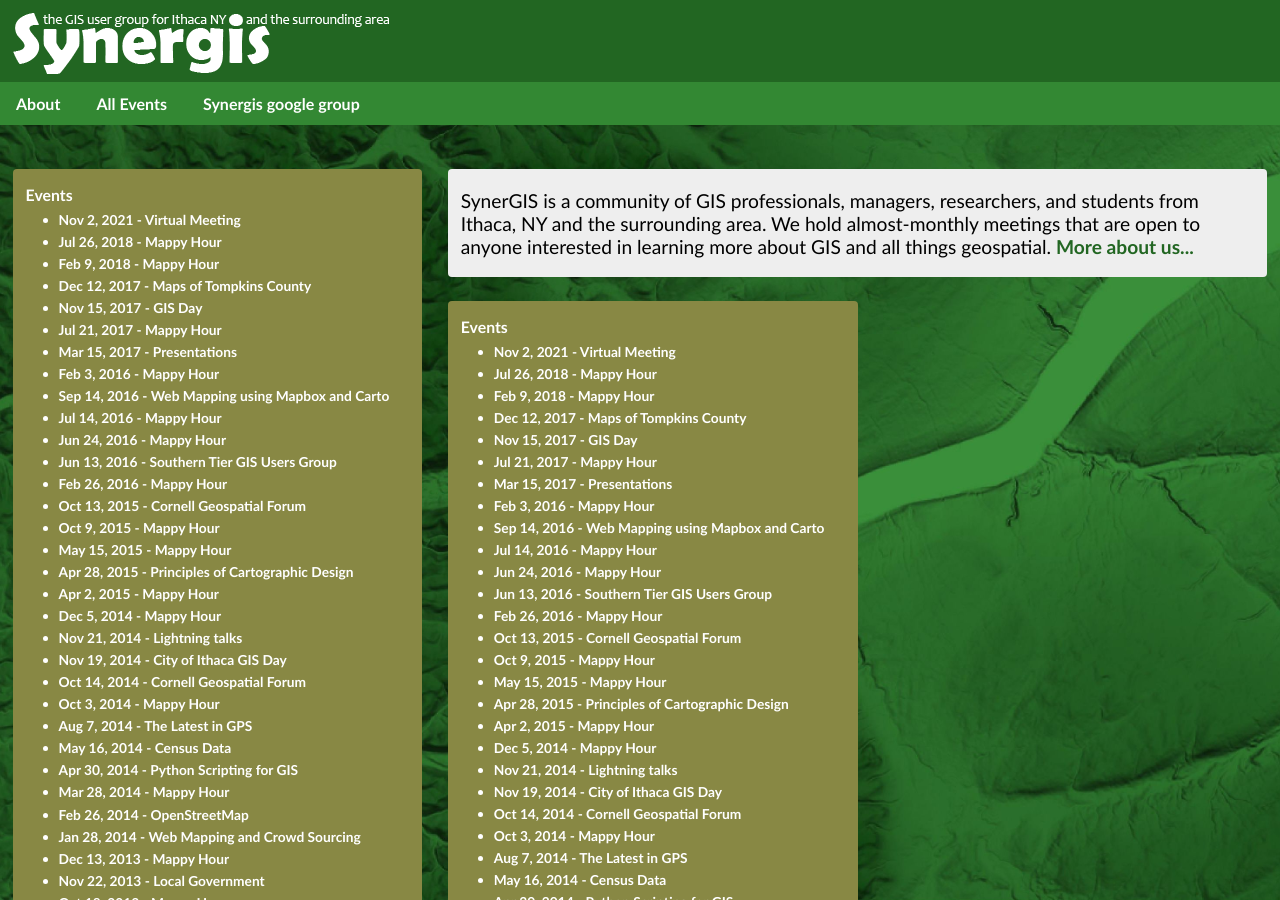
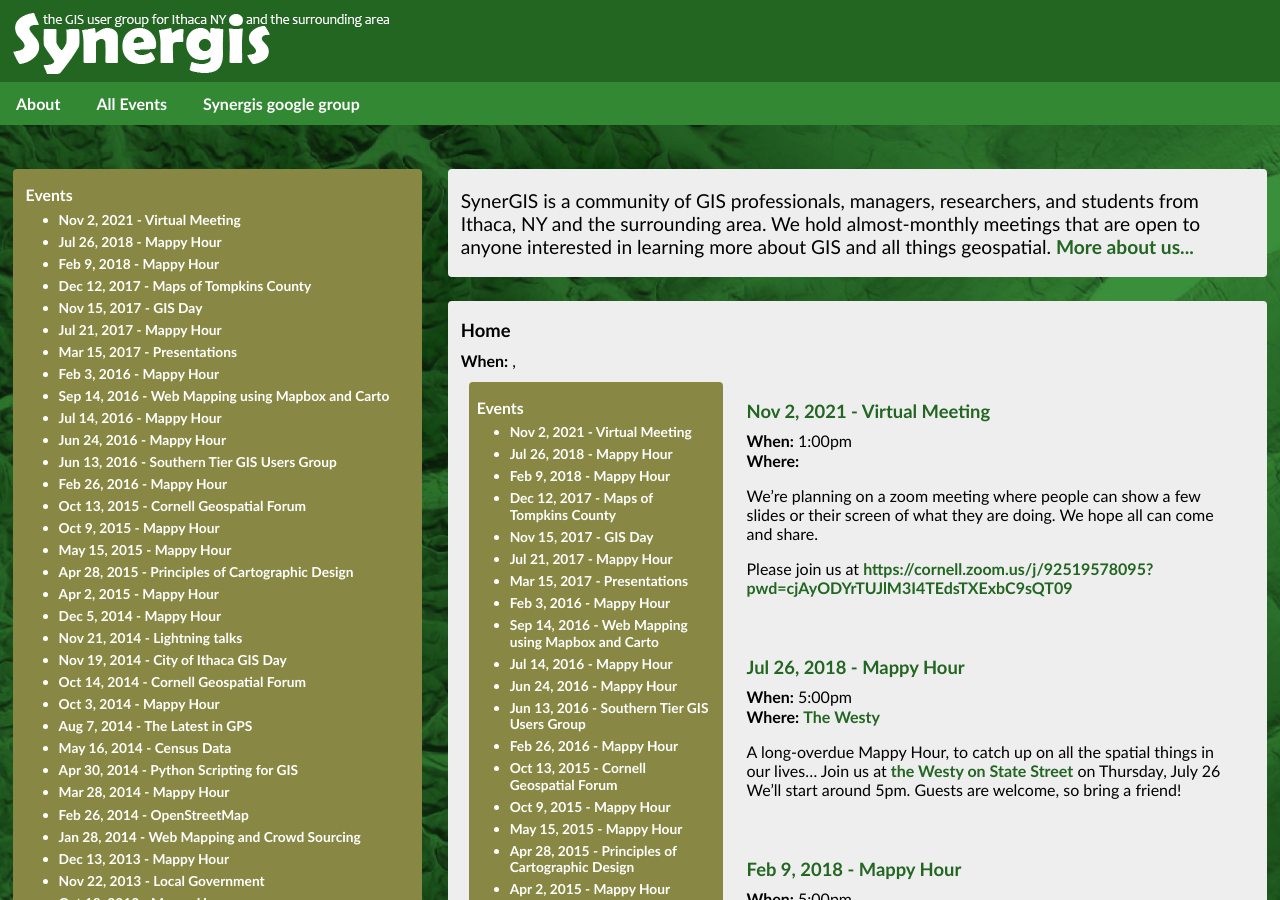
Before and after one commit to synergis-ny/synergis-ny.github.io, a Jekyll site: the page built from index.html, in a window 1280 px wide and 900 px high. Built offline with Jekyll 4.4.1, drawn with Linux system fonts in a browser that asks for light colours; some of the changed text lies outside the part shown.

Commit message:
Update index.html

```diff
--- a/index.html
+++ b/index.html
@@ -13,5 +13,15 @@
 </article>
 
 {% for event in site.categories.events limit: 5 %}
-  {{ content }}
+  <article class='event'>
+    <h2>{{ page.title }}</h2>
+    <div class='when'><b>When:</b> {{ page.date | date: '%B %d, %Y' }}, {{ page.time }}</div>
+    {% if page.address %}
+      <div class='where'><b>Where:</b> <a href='https://www.google.com/maps/place/{{ page.address }}'>{{ page.location }}</a></div>
+    {% elsif page.location %}
+      <div class='where'><b>Where:</b> {{ page.location }}</div>
+    {% endif %}
+    <div class='notes'>{{ page.notes }}</div>
+    <div class='entry'>{{ content }}</div>
+  </article>
 {% endfor %}
```
